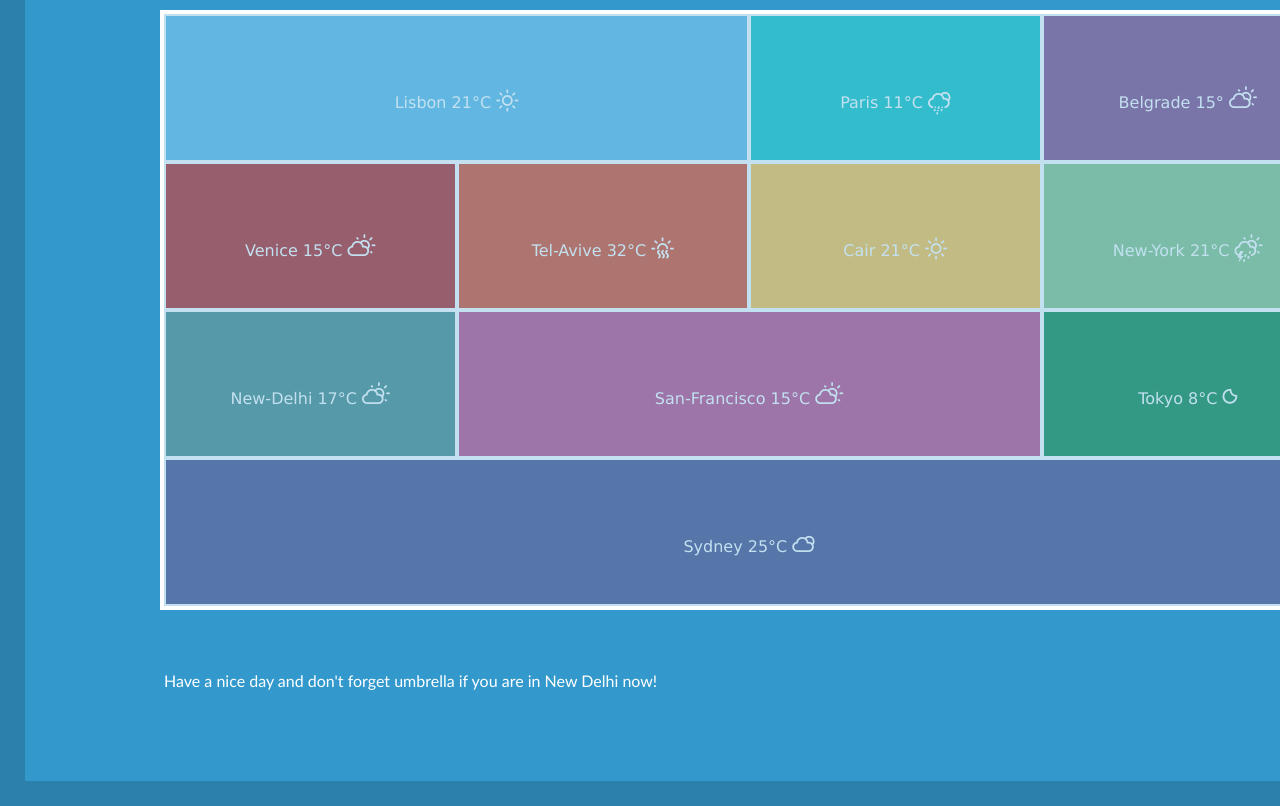
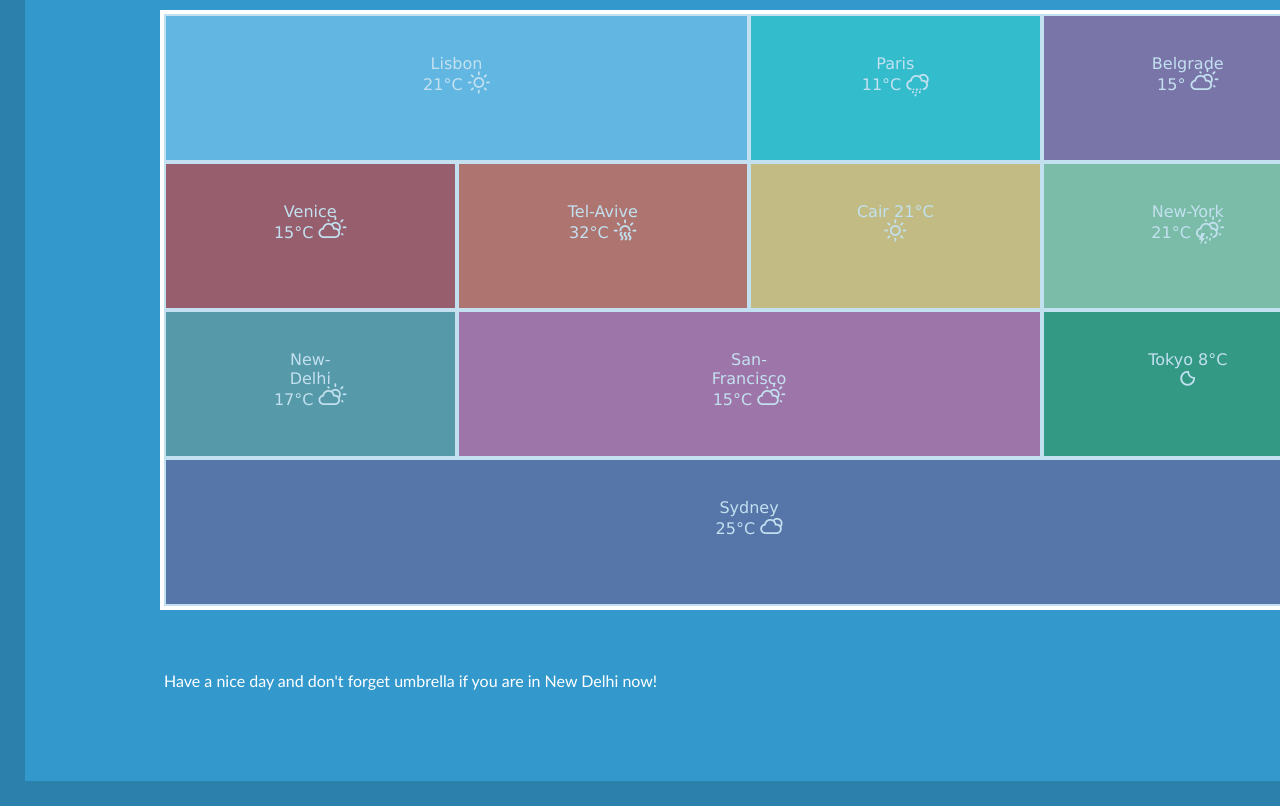
Before and after one commit to Ann031216/HW_11, a plain HTML site: page HW_10/index.html in a window 1280 px wide. Shown: the part 144-950 px from the top of the page. Drawn offline with Linux system fonts and the light colour scheme.

Commit message:
change style2.css

```diff
--- a/HW_10/css/style2.css
+++ b/HW_10/css/style2.css
@@ -139,7 +139,7 @@ i::before {
 }
 .text_block {
     margin-top: 26px;
-    width: 100px
+    width: 80px;
     height: 94px;
     word-wrap: break-word;
 }
```
